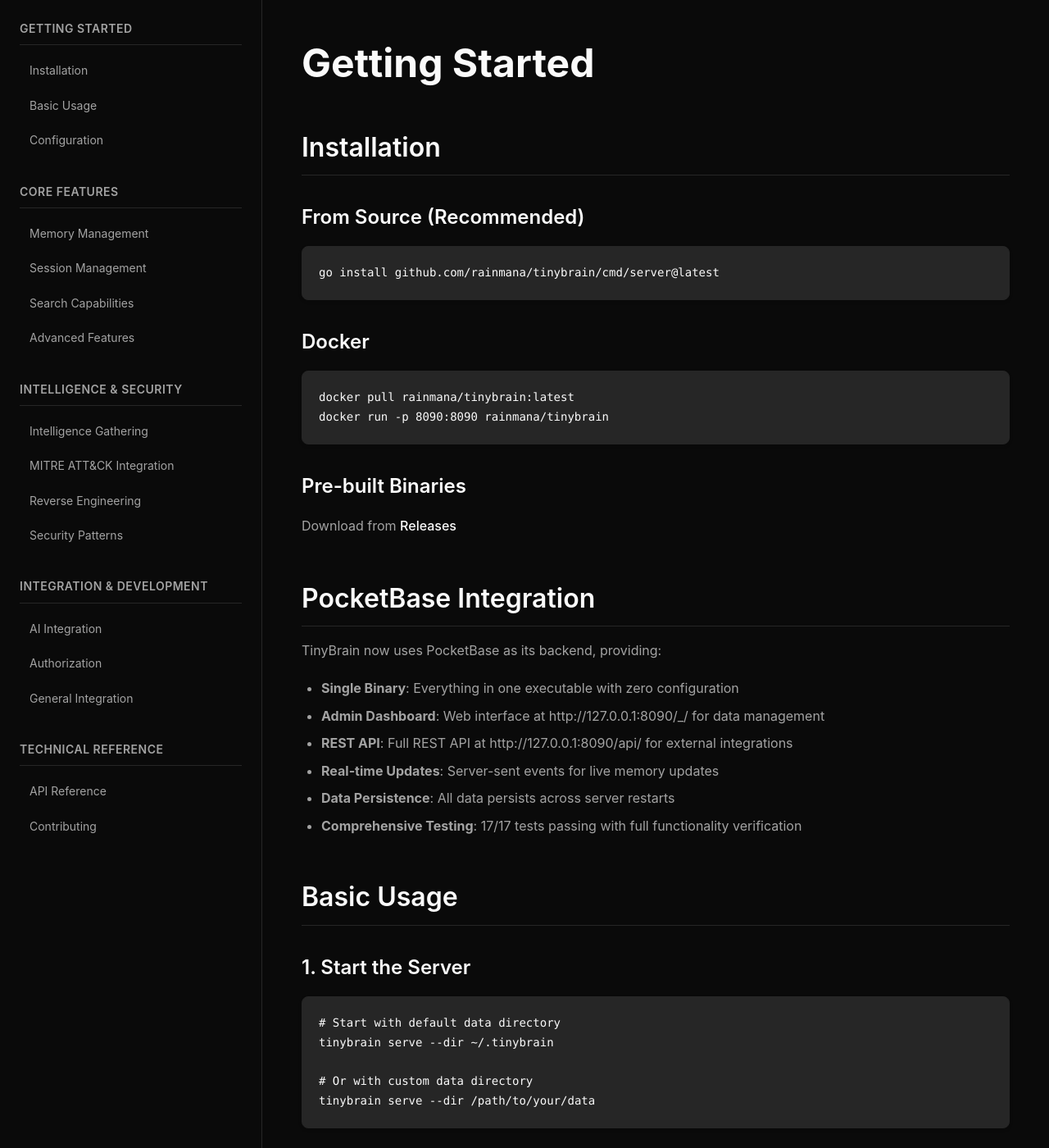
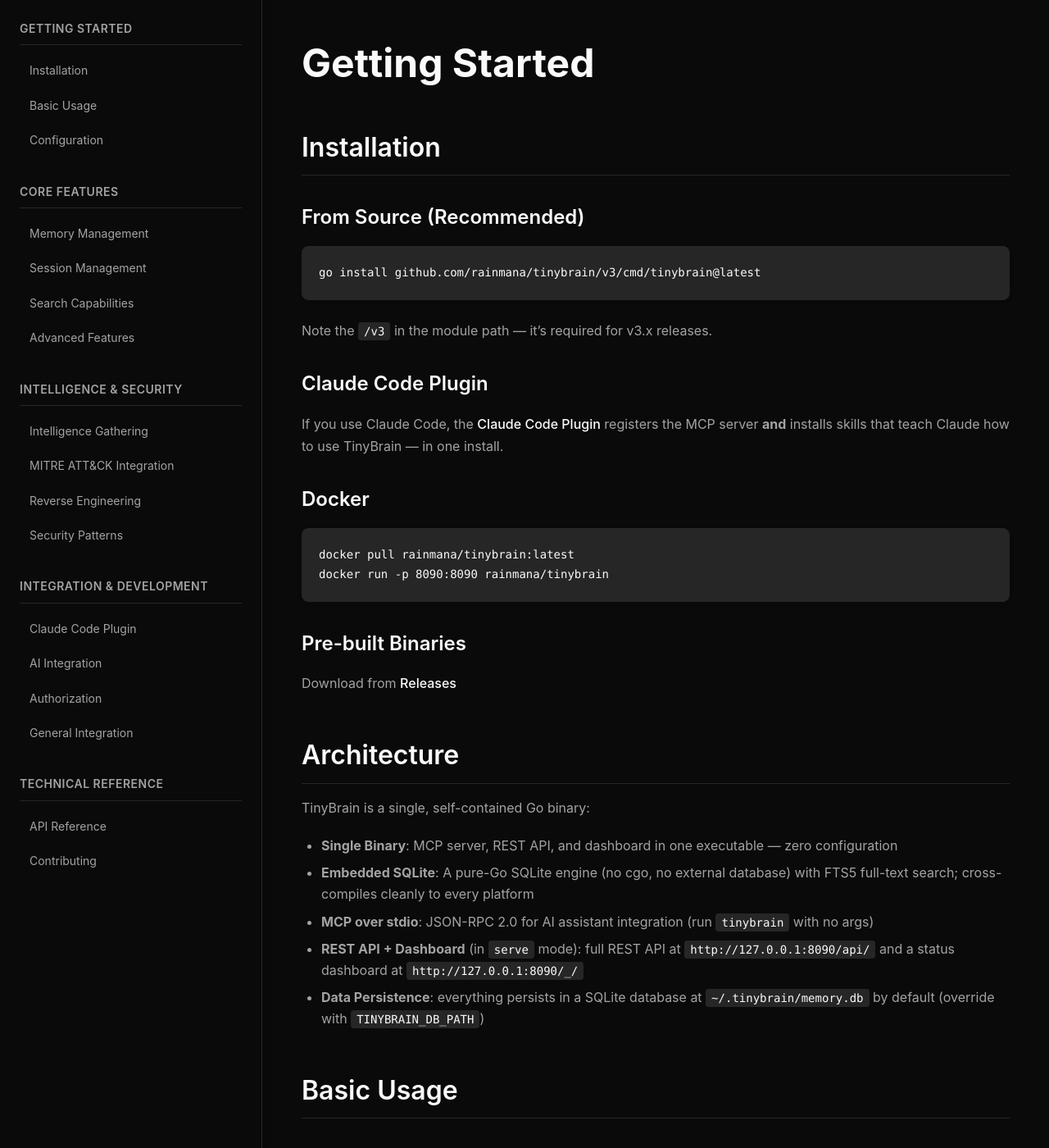
Before and after one commit to rainmana/tinybrain, a Jekyll site: the page built from _pages/getting-started.md, in a window 1280 px wide and 1400 px high. Shown: the whole window at 82% size. Built offline with Jekyll 4.4.1, drawn with Linux system fonts in a browser that asks for light colours.

Commit message:
docs(site): add Claude Code plugin page; fix broken install command and stale backend claim
- New /claude-plugin/ page: prerequisite go install, marketplace install
  (/plugin marketplace add + /plugin install), the four bundled skills, and
  manual MCP setup. Linked from the sidebar nav, Getting Started, and AI Integration.
- Fix the go install command sitewide: github.com/rainmana/tinybrain/cmd/server@latest
  -> .../v3/cmd/tinybrain@latest (the old form fails with 'module path must match
  major version' — the site was publishing the broken command)
- Replace the false 'TinyBrain now uses PocketBase as its backend' section in
  Getting Started with an accurate Architecture section (single Go binary, pure-Go
  embedded SQLite + FTS5, MCP over stdio, REST/dashboard in serve mode)

Co-Authored-By: Claude Fable 5 <noreply@anthropic.com>

````diff
--- a/_layouts/default.html
+++ b/_layouts/default.html
@@ -396,6 +396,7 @@
       <div class="section">
         <div class="section-title">Integration & Development</div>
         <ul>
+          <li><a href="{{ '/claude-plugin/' | relative_url }}">Claude Code Plugin</a></li>
           <li><a href="{{ '/ai-integration/' | relative_url }}">AI Integration</a></li>
           <li><a href="{{ '/authorization/' | relative_url }}">Authorization</a></li>
           <li><a href="{{ '/integration/' | relative_url }}">General Integration</a></li>
--- a/_pages/getting-started.md
+++ b/_pages/getting-started.md
@@ -10,8 +10,14 @@ permalink: /getting-started/
 
 ### From Source (Recommended)
 ```bash
-go install github.com/rainmana/tinybrain/cmd/server@latest
+go install github.com/rainmana/tinybrain/v3/cmd/tinybrain@latest
 ```
+
+Note the `/v3` in the module path — it's required for v3.x releases.
+
+### Claude Code Plugin
+If you use Claude Code, the [Claude Code Plugin](/tinybrain/claude-plugin/) registers the
+MCP server **and** installs skills that teach Claude how to use TinyBrain — in one install.
 
 ### Docker
 ```bash
@@ -22,16 +28,18 @@ docker run -p 8090:8090 rainmana/tinybrain
 ### Pre-built Binaries
 Download from [Releases](https://github.com/rainmana/tinybrain/releases)
 
-## PocketBase Integration {#pocketbase-integration}
+## Architecture {#architecture}
 
-TinyBrain now uses PocketBase as its backend, providing:
+TinyBrain is a single, self-contained Go binary:
 
-- **Single Binary**: Everything in one executable with zero configuration
-- **Admin Dashboard**: Web interface at http://127.0.0.1:8090/_/ for data management
-- **REST API**: Full REST API at http://127.0.0.1:8090/api/ for external integrations
-- **Real-time Updates**: Server-sent events for live memory updates
-- **Data Persistence**: All data persists across server restarts
-- **Comprehensive Testing**: 17/17 tests passing with full functionality verification
+- **Single Binary**: MCP server, REST API, and dashboard in one executable — zero configuration
+- **Embedded SQLite**: A pure-Go SQLite engine (no cgo, no external database) with FTS5
+  full-text search; cross-compiles cleanly to every platform
+- **MCP over stdio**: JSON-RPC 2.0 for AI assistant integration (run `tinybrain` with no args)
+- **REST API + Dashboard** (in `serve` mode): full REST API at `http://127.0.0.1:8090/api/`
+  and a status dashboard at `http://127.0.0.1:8090/_/`
+- **Data Persistence**: everything persists in a SQLite database at `~/.tinybrain/memory.db`
+  by default (override with `TINYBRAIN_DB_PATH`)
 
 ## Basic Usage {#basic-usage}
 
````
Also changed, not shown: _pages/ai-integration.md (+4 -0 lines), _pages/claude-plugin.md (added, +85 -0 lines), _pages/release-log.md (+1 -1 lines), index.md (+2 -2 lines).
